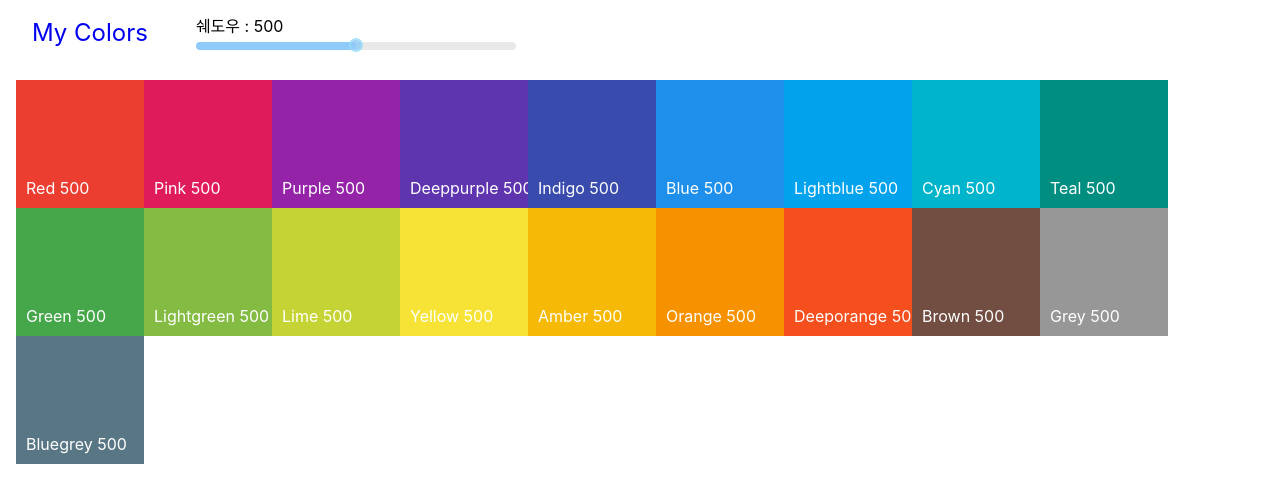
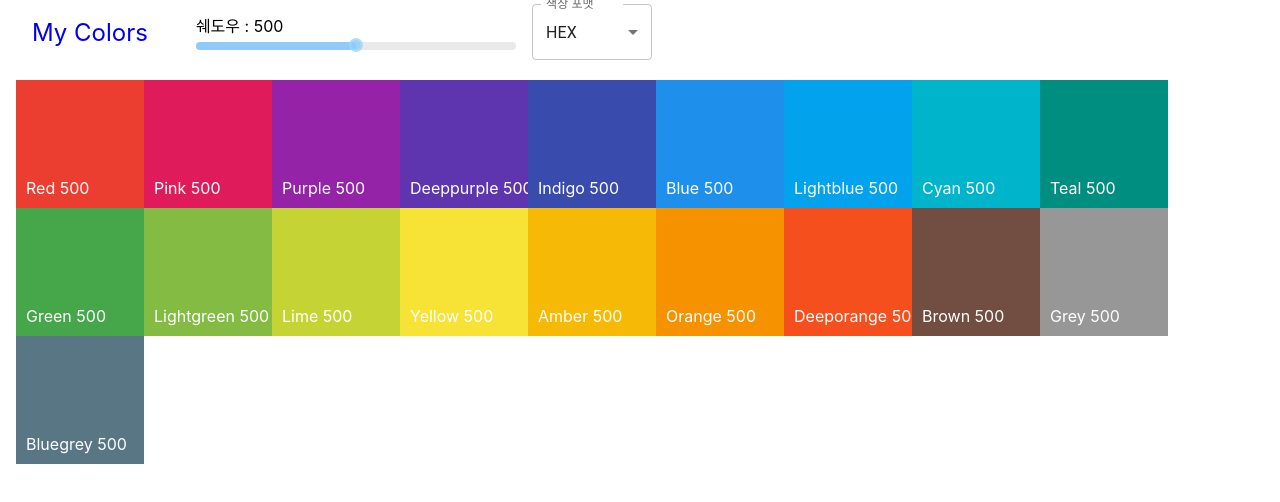
Before and after one commit to OpenYong/My-Color-Picker, a React (Create React App) app: page / in a window 1280 px wide. Shown: the top 502 px of the page. Built offline with nearby package versions, Linux system fonts and the light colour scheme.

Commit message:
Add Material UI and Select

```diff
--- a/package.json
+++ b/package.json
@@ -3,6 +3,9 @@
   "version": "0.1.0",
   "private": true,
   "dependencies": {
+    "@emotion/react": "^11.9.3",
+    "@emotion/styled": "^11.9.3",
+    "@mui/material": "^5.8.6",
     "@testing-library/jest-dom": "^5.16.4",
     "@testing-library/react": "^13.3.0",
     "@testing-library/user-event": "^13.5.0",
--- a/src/components/ColorContainer.js
+++ b/src/components/ColorContainer.js
@@ -1,11 +1,11 @@
-import React, { useState, useCallback, useRef } from "react";
+import React, { useState, useRef } from "react";
 import styles from "./ColorContainer.module.css";
 
 import { CopyToClipboard } from "react-copy-to-clipboard";
 
 const ColorContainer = (props) => {
   const { colorName, colorCode } = props;
-  const [isCopied, setIsCopied] = useState(false);
+  // const [isCopied, setIsCopied] = useState(false);
   const [isPicked, setIsPicked] = useState(false);
 
   const pickedColorInput = useRef();
--- a/src/components/Palette.js
+++ b/src/components/Palette.js
@@ -5,23 +5,33 @@ import Navbar from "./UI/Navbar";
 
 const Palette = (props) => {
   const [level, setLevel] = useState(500);
+  const [colorFormat, setColorFormat] = useState("hex");
 
   const { colors, emoji, id, paletteName } = props.palette;
 
-  const onLevelChangeHandelr = (sliderLevel) => {
+  const levelChangeHandler = (sliderLevel) => {
     console.log(sliderLevel);
     setLevel(sliderLevel);
   };
 
+  const formatChangeHandler = (formatValue) => {
+    setColorFormat(formatValue);
+  };
+
   return (
     <div className={styles.palette}>
-      <Navbar level={level} onChangeLevel={onLevelChangeHandelr} />
+      <Navbar
+        level={level}
+        colorFormat={colorFormat}
+        onChangeLevel={levelChangeHandler}
+        onChangeFormat={formatChangeHandler}
+      />
       <div className={styles["palette-colors"]}>
         {colors[level].map((color) => (
           <ColorContainer
             key={color.color}
             colorName={color.name}
-            colorCode={color.hex}
+            colorCode={color[colorFormat]}
           />
         ))}
       </div>
--- a/src/components/UI/Navbar.js
+++ b/src/components/UI/Navbar.js
@@ -1,10 +1,19 @@
-import React, { useState } from "react";
+import React from "react";
 import Slider from "rc-slider";
 import "rc-slider/assets/index.css";
 import styles from "./Navbar.module.css";
+import FormControl from "@mui/material/FormControl";
+import Select, { SelectChangeEvent } from "@mui/material/Select";
+import Box from "@mui/material/Box";
+import MenuItem from "@mui/material/MenuItem";
+import InputLabel from "@mui/material/InputLabel";
 
 const Navbar = (props) => {
-  const { level, onChangeLevel } = props;
+  const { level, colorFormat, onChangeLevel, onChangeFormat } = props;
+
+  const selectChangeHandler = (event) => {
+    onChangeFormat(event.target.value);
+  };
 
   return (
     <header className={styles.navbar}>
@@ -32,6 +41,21 @@ const Navbar = (props) => {
           }}
         />
       </div>
+      <Box sx={{ minWidth: 120 }}>
+        <FormControl fullWidth>
+          <InputLabel id="demo-simple-select-label">색상 포맷</InputLabel>
+          <Select
+            value={colorFormat}
+            label="Color Format"
+            onChange={selectChangeHandler}
+          >
+            <MenuItem value="hex">HEX</MenuItem>
+            {/* <MenuItem value="#HEX">#HEX</MenuItem> */}
+            <MenuItem value="rgb">RGB</MenuItem>
+            <MenuItem value="rgba">RGBA</MenuItem>
+          </Select>
+        </FormControl>
+      </Box>
     </header>
   );
 };
--- a/src/components/UI/Navbar.module.css
+++ b/src/components/UI/Navbar.module.css
@@ -20,3 +20,7 @@
   width: 20rem;
   margin: 1rem;
 }
+
+.select {
+  width: 5rem;
+}
```
Also changed, not shown: 2 other files (tests, documents, lock files or other folders).
